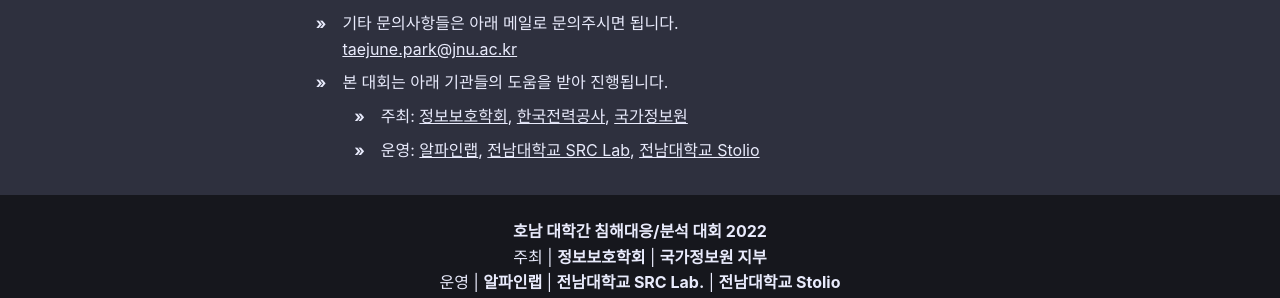
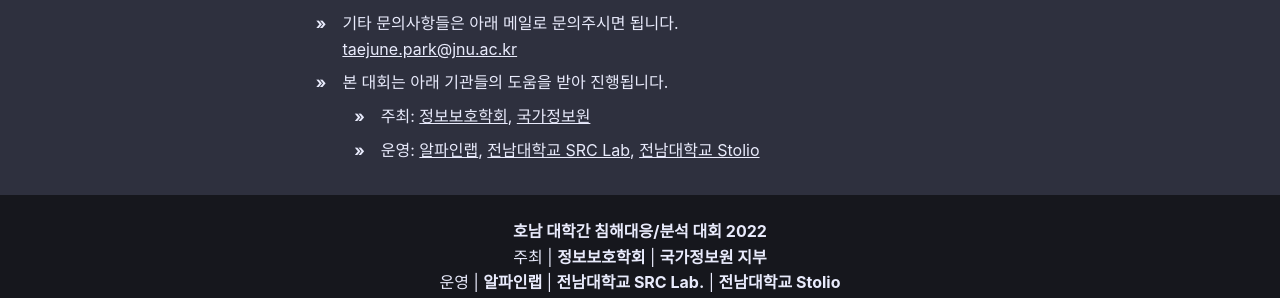
Before and after one commit to hccc2023/hccc2023.github.io, a Jekyll site: the page built from pages/operation.md, in a window 1280 px wide and 900 px high, scrolled down 1864 px. Shown: the part 580-878 px from the top of the window. Built offline with Jekyll 4.4.1, drawn with Linux system fonts in a browser that asks for light colours; some web fonts are replaced.

Commit message:
Update operation.md

```diff
--- a/pages/operation.md
+++ b/pages/operation.md
@@ -64,5 +64,5 @@
 * 기타 문의사항들은 아래 메일로 문의주시면 됩니다.
    [taejune.park@jnu.ac.kr](mailto:taejune.park@jnu.ac.kr)
 * 본 대회는 아래 기관들의 도움을 받아 진행됩니다.
-  * 주최: [정보보호학회](https://www.kepco.co.kr/){:target="_blank"}, [한국전력공사](https://kiisc.or.kr/){:target="_blank"}, [국가정보원](https://nis.go.kr/){:target="_blank"}
+  * 주최: [정보보호학회](https://www.kepco.co.kr/){:target="_blank"}, [국가정보원](https://nis.go.kr/){:target="_blank"}
   * 운영: [알파인랩](https://alpinelab.io/){:target="_blank"}, [전남대학교 SRC Lab](https://src-jnu.ac.kr){:target="blank"}, [전남대학교 Stolio](https://stolio.me){:target="_blank"}
```
